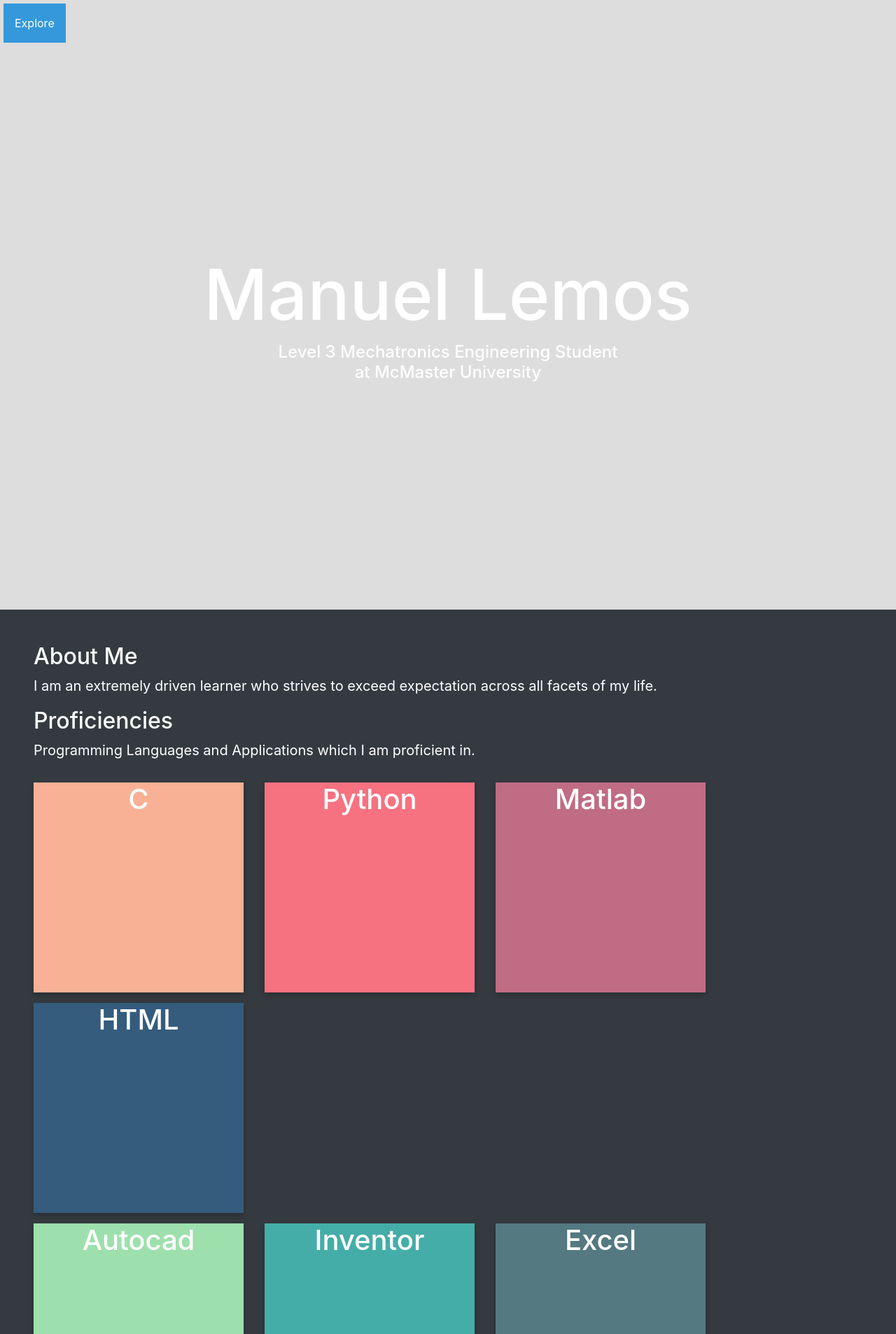
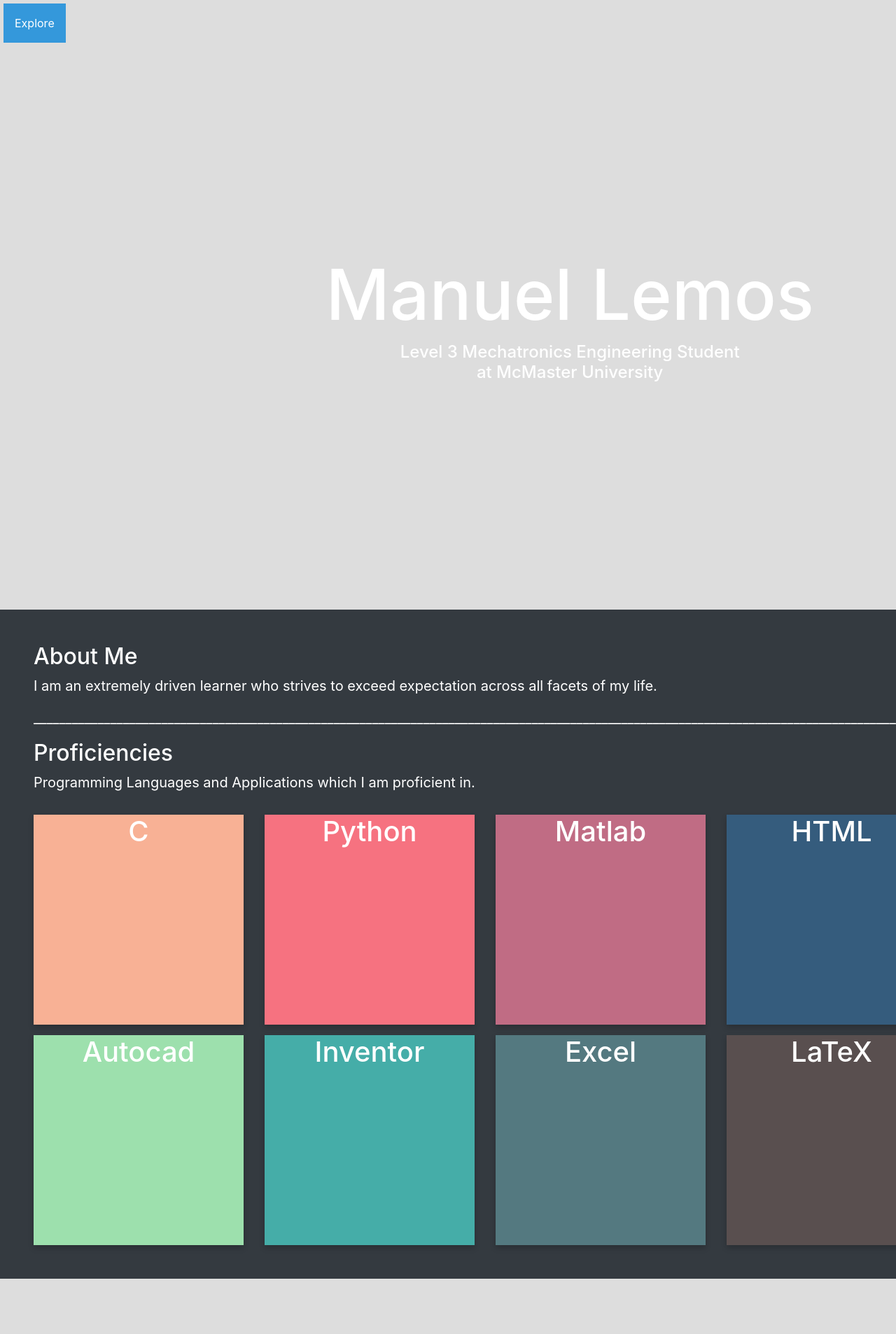
Before and after one commit to MannyLemos/MannyLemos.github.io, a Jekyll site: the page index.html, which Jekyll copies as it is, in a window 1280 px wide. Shown: the top 1906 px of the page at 70% size. Built offline with Jekyll 4.4.1, drawn with Linux system fonts in a browser that asks for light colours; nearby versions of some CDN libraries; a script that is not in the unit is left out.

Commit message:
Update index.html

```diff
--- a/index.html
+++ b/index.html
@@ -176,19 +176,12 @@
 	<h4>Level 3 Mechatronics Engineering Student<br>at McMaster University</h4>
 	<br><br><br><br><br><br><br><br><br><br>
 
-<style>
-	.container-fluid {
-    padding-right:0;
-    padding-left:0;
-    margin-right:auto;
-    margin-left:auto
-	}
-</style>
 <div id ="about">
 <div align="Left">
 <div class="container-fluid p-5 my-3 bg-dark text-white">
 <h2>About Me</h2>
 <p>I am an extremely driven learner who strives to exceed expectation across all facets of my life.</p>
+<p>________________________________________________________________________________________________________________________________________________________________________</p>
 <div id ="proficiencies">
 <h2>Proficiencies</h2>
 <p>Programming Languages and Applications which I am proficient in.</p>
```
